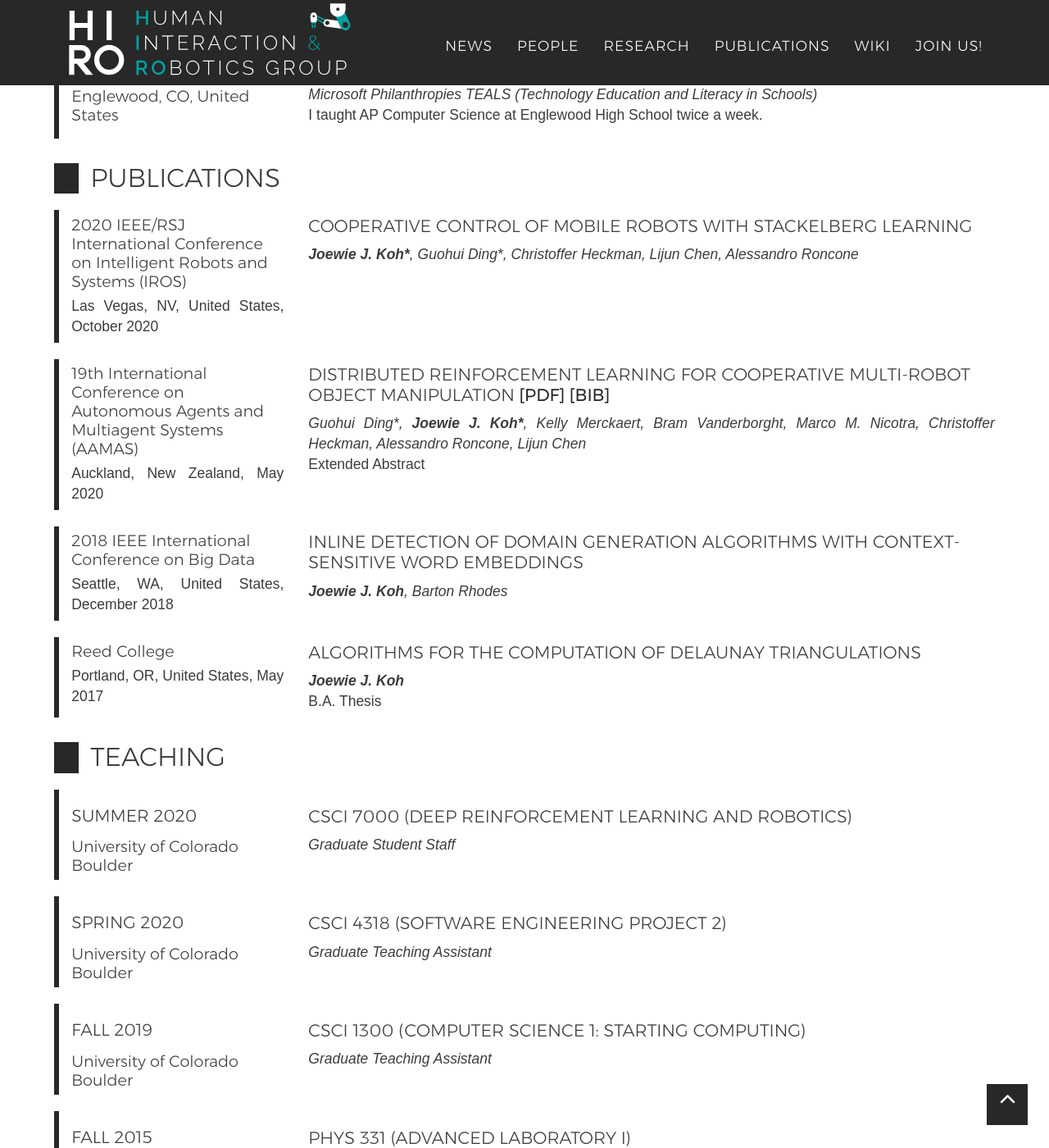
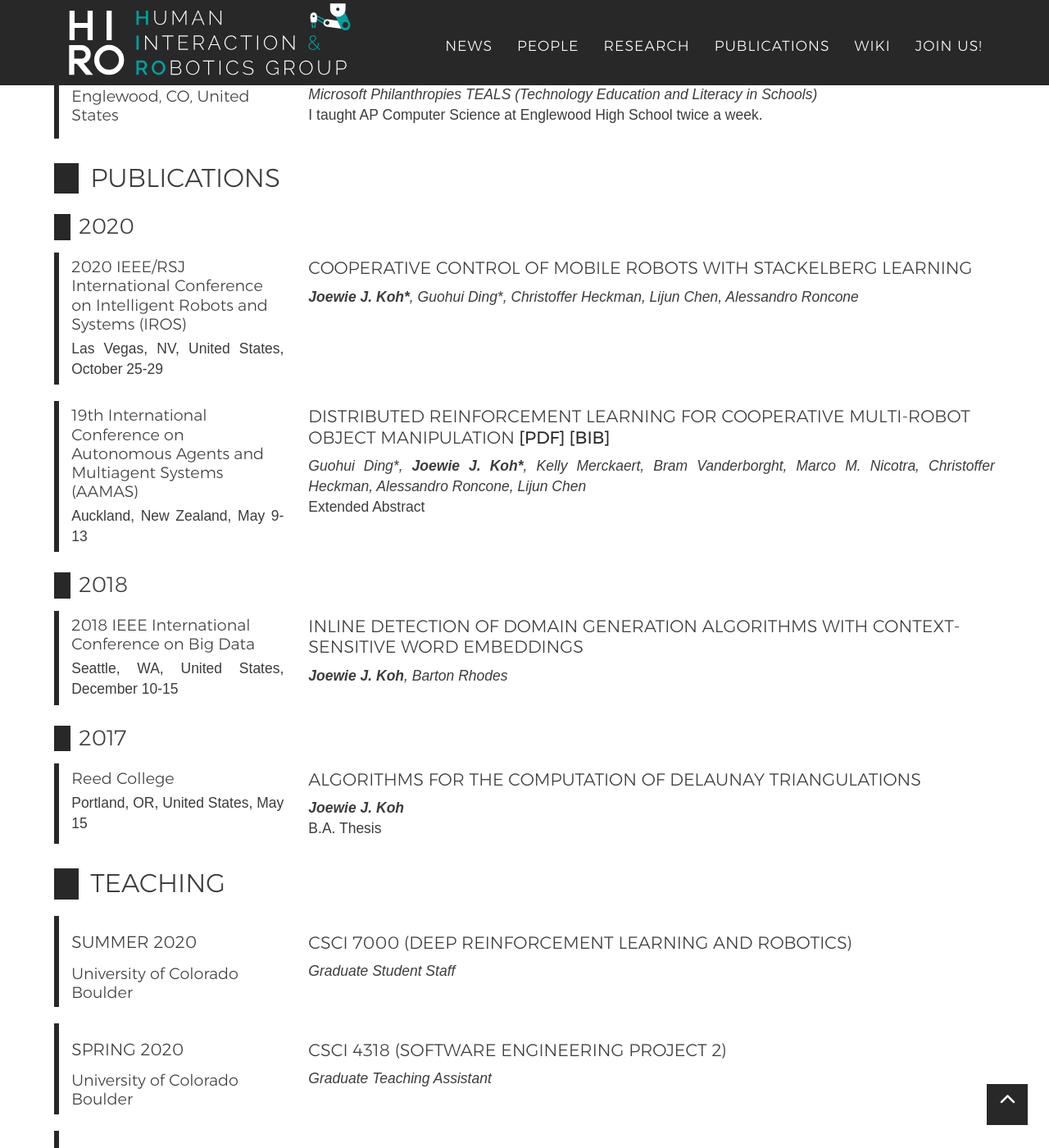
Before and after one commit to HIRO-group/HIRO-group.github.io, a Jekyll site: the page built from _posts/people/2020-07-15-joewie.md, in a window 1280 px wide and 1400 px high, scrolled down 2843 px. Shown: the whole window at 82% size. Built offline with Jekyll 4.4.1, drawn with Linux system fonts in a browser that asks for light colours; nearby versions of some CDN libraries; some web fonts are replaced.

Commit message:
Update Joewie's page again

```diff
--- a/_posts/people/2020-07-13-joewie.md
+++ b/_posts/people/2020-07-15-joewie.md
@@ -81,25 +83,25 @@ cv:
       authors: <b>Joewie J. Koh*</b>, Guohui Ding*, Christoffer Heckman, Lijun Chen, Alessandro Roncone
       year: 2020
       venue: 2020 IEEE/RSJ International Conference on Intelligent Robots and Systems (IROS)
-      where: Las Vegas, NV, United States, October 2020
+      where: Las Vegas, NV, United States, October 25-29
     - title: "Distributed Reinforcement Learning for Cooperative Multi-Robot Object Manipulation"
       authors: Guohui Ding*, <b>Joewie J. Koh*</b>, Kelly Merckaert, Bram Vanderborght, Marco M. Nicotra, Christoffer Heckman, Alessandro Roncone, Lijun Chen
       year: 2020
       venue: 19th International Conference on Autonomous Agents and Multiagent Systems (AAMAS)
-      where: Auckland, New Zealand, May 2020
+      where: Auckland, New Zealand, May 9-13
       pdf: "2020_Ding_AAMAS_cooperative_object_manipulation"
       description: "Extended Abstract"
     - title: "Inline Detection of Domain Generation Algorithms with Context-Sensitive Word Embeddings"
       authors: <b>Joewie J. Koh</b>, Barton Rhodes
       year: 2018
       venue: 2018 IEEE International Conference on Big Data
-      where: Seattle, WA, United States, December 2018
+      where: Seattle, WA, United States, December 10-15
       arxiv: "1811.08705"
     - title: "Algorithms for the Computation of Delaunay Triangulations"
       authors: <b>Joewie J. Koh</b>
       year: 2017
       venue: Reed College
-      where: Portland, OR, United States, May 2017
+      where: Portland, OR, United States, May 15
       description: "B.A. Thesis"
  - name: teaching
    elems:
```
Also changed, not shown: other parts of _posts/people/2020-07-15-joewie.md (+3 -1 lines).
